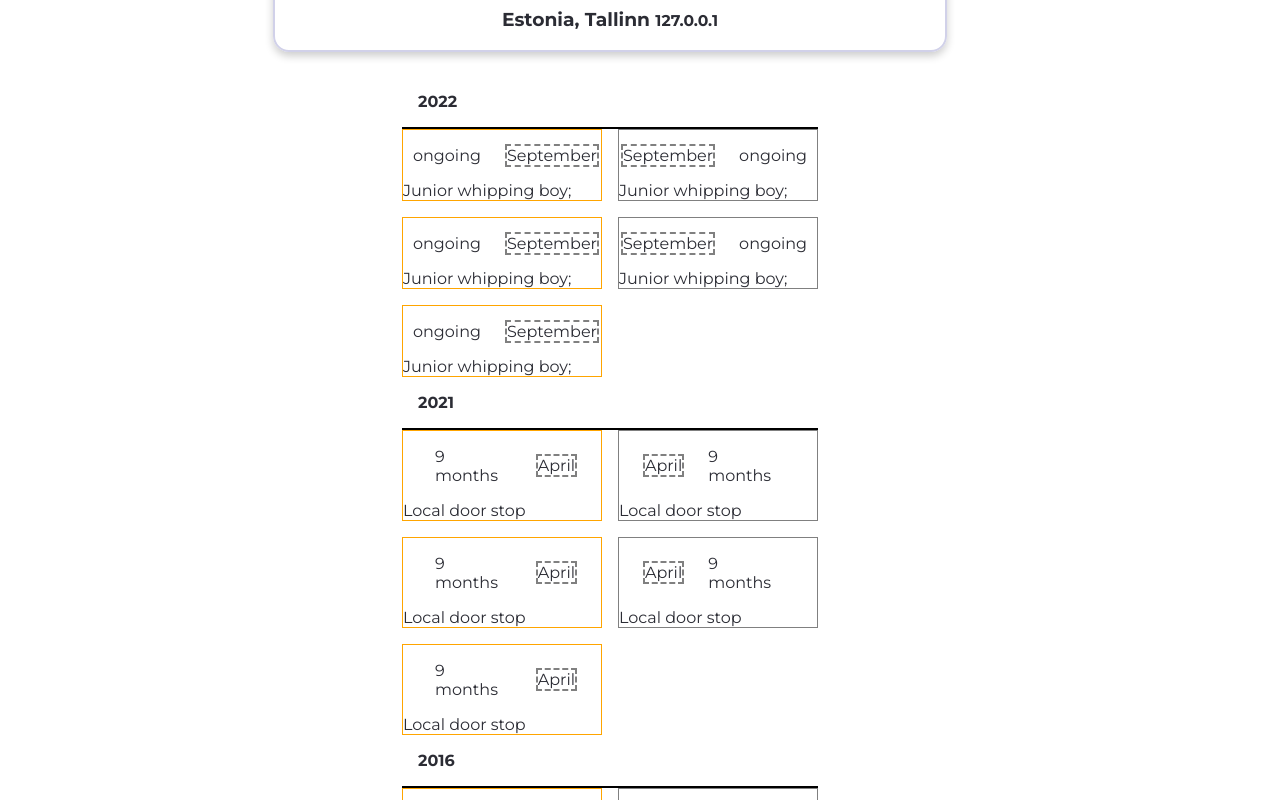
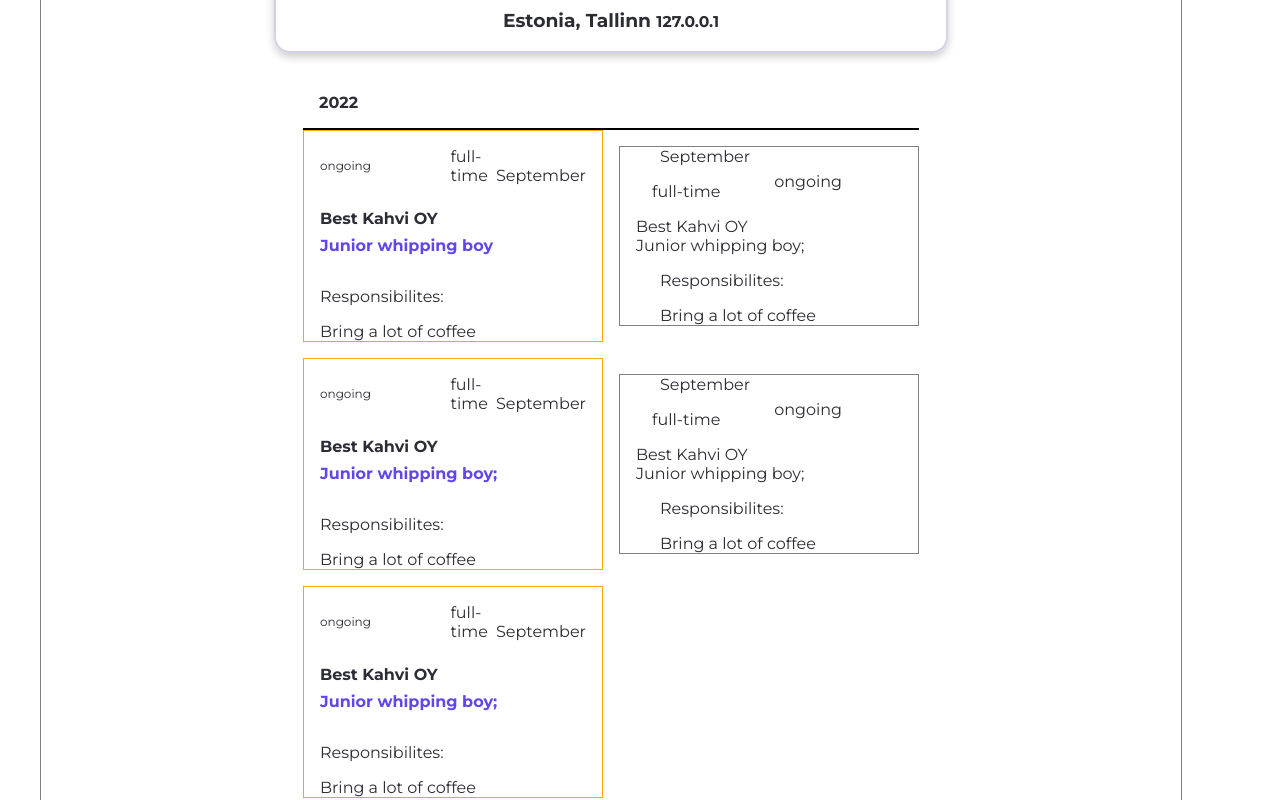
Before and after one commit to Seeru-crypto/aurora_front, a Next.js app: page / in a window 1280 px wide. Shown: the part 1200-2000 px from the top of the page. Built offline with nearby package versions, Linux system fonts and the light colour scheme.

Commit message:
feat(timeline-view): add timeline card content & style

```diff
--- a/src/components/experience/Experience.tsx
+++ b/src/components/experience/Experience.tsx
@@ -75,10 +75,11 @@ const ExperienceStyle = styled.section`
   flex-direction: column;
   align-items: center;
   width: 95%;
+  border: 1px solid gray;
 
   .cards {
     display: grid;
-    grid-template-columns: 200px 200px;
+    grid-template-columns: 300px 300px;
     grid-row: auto;
     grid-column-gap: 1rem;
     grid-row-gap: 1rem;
--- a/src/components/experience/TimelineCard.tsx
+++ b/src/components/experience/TimelineCard.tsx
@@ -15,10 +15,27 @@ const TimelineCard = ({ event, isLeftSide }: { event: ExperienceType; isLeftSide
     <CardStyle>
       <div className={`container ${isLeftSide ? 'isLeftSide' : 'isRightSide'}`}>
         <div className="cardHeader">
-          <p className="date">{new Date(event.startDate).toLocaleString('en-US', { month: 'long' })}</p>
-          <p className="duration">{getDurationField(event.durationMonths)}</p>
+          <div className="firstRow">
+            <div className="centerGroup">
+              <p className="date">{new Date(event.startDate).toLocaleString('en-US', { month: 'long' })}</p>
+              <p className="eventType">{event.typeOfEmployment}</p>
+            </div>
+
+            <p className="duration">{getDurationField(event.durationMonths)}</p>
+          </div>
+          <div className="secondRow">
+            <span className="employerLabel">{event.employer}</span>
+          </div>
+          <div className="thirdRow">
+            <span className="titleLabel">{event.title}</span>
+          </div>
         </div>
-        {event.title}
+        <div className="cardBody">
+          <div className="responsibilities">
+            <p>Responsibilites:</p>
+            <span> {event.responsibilities[0]}</span>
+          </div>
+        </div>
       </div>
     </CardStyle>
   );
@@ -27,35 +44,66 @@ const TimelineCard = ({ event, isLeftSide }: { event: ExperienceType; isLeftSide
 export default TimelineCard;
 
 const CardStyle = styled.div`
-  .date {
-    border: 2px dashed gray;
-  }
-
-  .duration {
-    padding: 0 1rem;
-    display: inline-block;
-    width: 100%;
-  }
   .container {
     display: flex;
     flex-direction: column;
+    padding: 0 1rem;
+    font-size: 16px;
   }
   .isLeftSide {
     border: 1px solid orange;
 
     .cardHeader {
-      display: flex;
-      flex-direction: row-reverse;
-      align-items: center;
-      justify-content: center;
-      padding: 0 1rem;
+      margin-bottom: 1rem;
+
+      .firstRow {
+        display: flex;
+        flex-direction: row-reverse;
+        align-items: center;
+        gap: 0.5rem;
+
+        .centerGroup {
+          display: flex;
+          flex: 1;
+          flex-direction: row-reverse;
+          gap: 0.5rem;
+
+          .date {
+            display: flex;
+            justify-content: flex-end;
+            align-items: flex-end;
+          }
+
+          .eventType {
+            display: flex;
+            justify-content: flex-end;
+            align-items: flex-end;
+          }
+        }
+
+        .duration {
+          font-size: 12px;
+          flex: 1;
+          padding-right: 1rem;
+          display: flex;
+          justify-content: flex-start;
+          align-items: flex-start;
+        }
+      }
     }
 
-    .date {
-      display: flex;
-      justify-content: flex-end;
-      align-items: flex-end;
-      margin: 0 0.5rem;
+    .secondRow {
+      padding: 0.5rem 0;
+      font-weight: 550;
+    }
+
+    .thirdRow {
+      font-weight: 700;
+      color: ${(props) => props.theme.primary};
+    }
+
+    .cardBody {
+      padding: 0;
     }
   }
 
@@ -63,18 +111,30 @@ const CardStyle = styled.div`
     border: 1px solid gray;
 
     .cardHeader {
-      display: flex;
-      align-items: center;
-      justify-content: center;
-      flex-direction: row;
-      padding: 0 1rem;
+      .firstRow {
+        display: flex;
+        align-items: center;
+        justify-content: center;
+        flex-direction: row;
+        padding: 0 1rem;
+
+        .date {
+          display: flex;
+          justify-content: flex-start;
+          align-items: flex-start;
+          margin: 0 0.5rem;
+        }
+
+        .duration {
+          padding: 0 1rem;
+          display: inline-block;
+          width: 100%;
+        }
+      }
     }
 
-    .date {
-      display: flex;
-      justify-content: flex-start;
-      align-items: flex-start;
-      margin: 0 0.5rem;
+    .cardBody {
+      padding: 0 1.5rem;
     }
   }
 `;
```
Also changed, not shown: src/data.json (+9 -5 lines).
